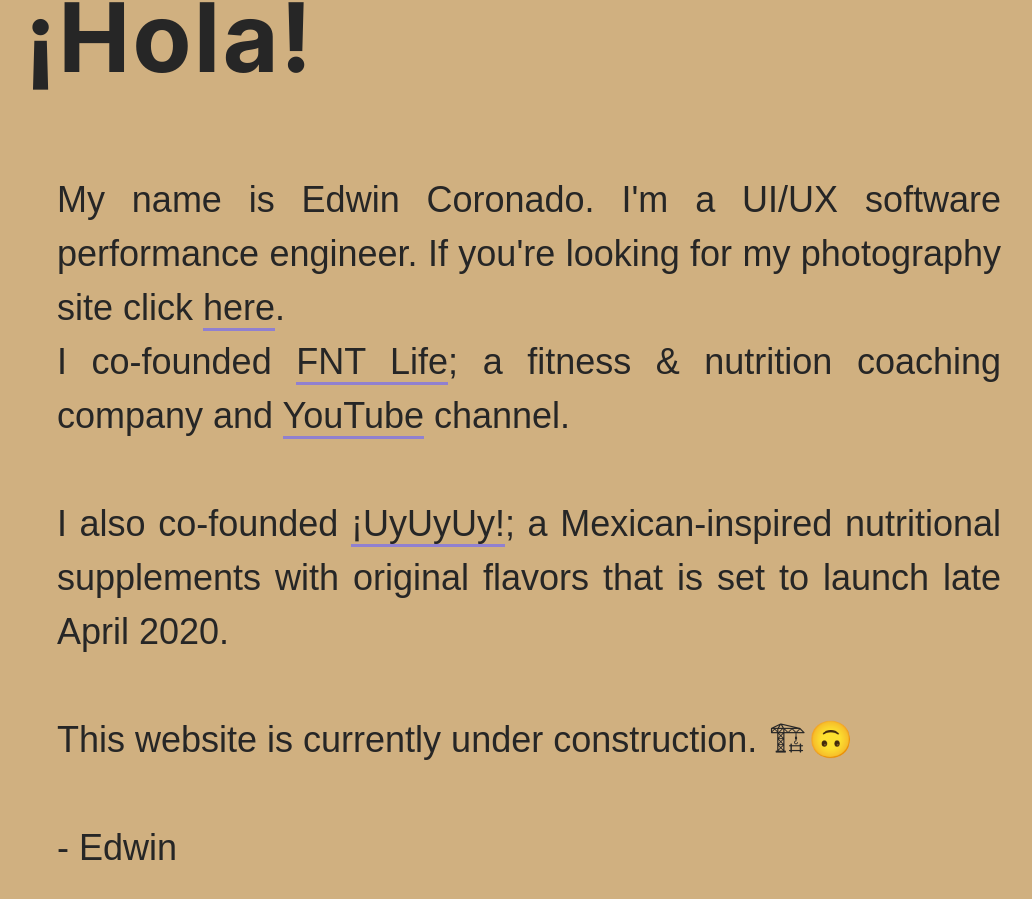
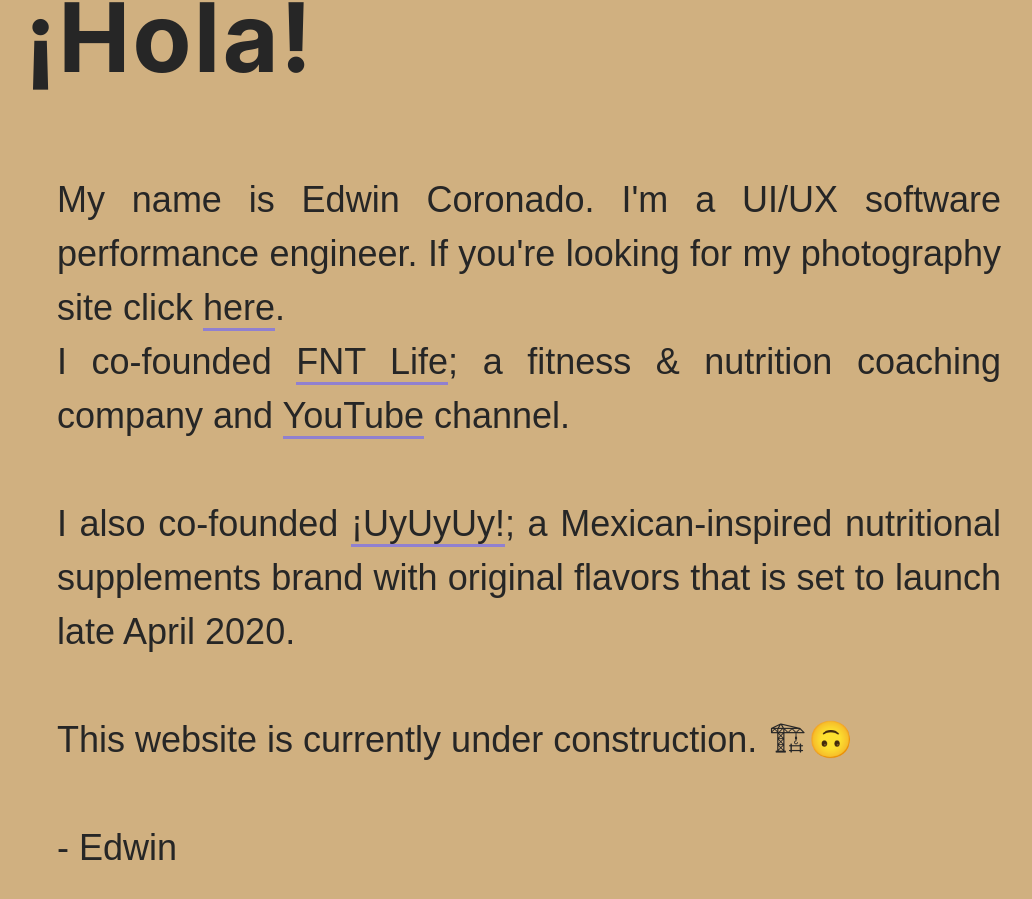
Before and after one commit to edwincoronado/website, a React (Create React App) app: page / in a window 1280 px wide. Shown: the part 939-1838 px from the top of the page, without its empty margins (111-1143 px from the left). Built offline with nearby package versions, Linux system fonts and the light colour scheme.

Commit message:
Update About.js

```diff
--- a/src/About.js
+++ b/src/About.js
@@ -32,7 +32,7 @@
         <br />
         <br />
         I also co-founded <Link url={uyuyuyUrl}>¡UyUyUy!</Link>; a Mexican-inspired nutritional
-        supplements with original flavors that is set to launch late April 2020.
+        supplements brand with original flavors that is set to launch late April 2020.
         <br />
         <br />
         This website is currently under construction. 🏗🙃
```
